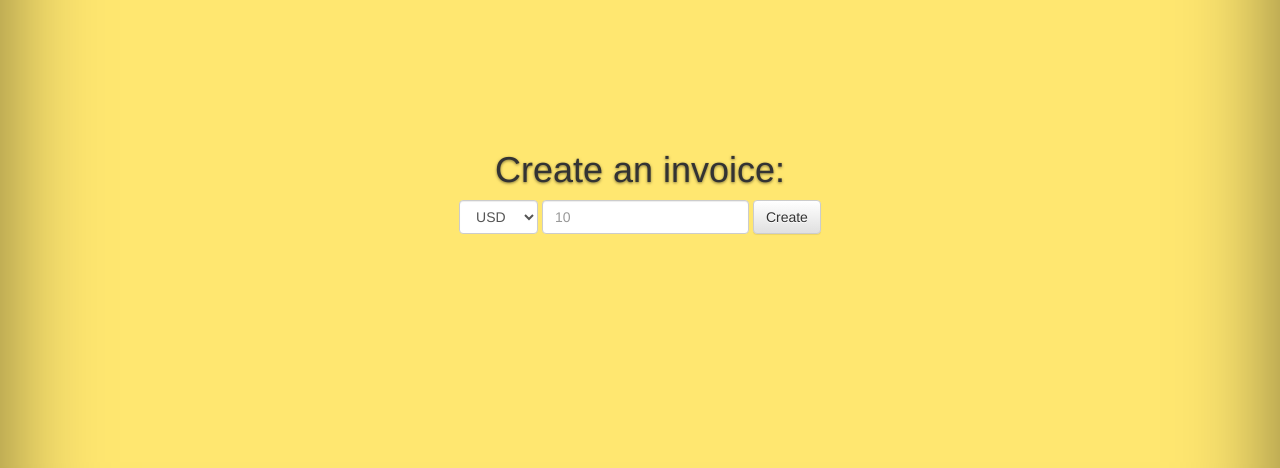
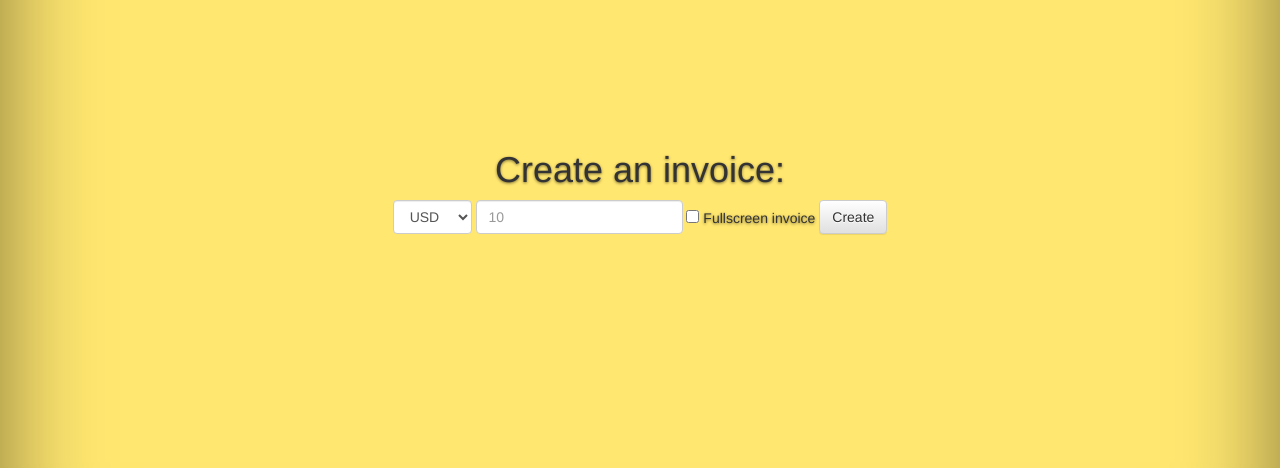
Before and after one commit to JamesPiechota/yellowdemo, a Django app: template demo/templates/demo/create.html in a window 1280 px wide. Shown: the part 218-686 px from the top of the page. Run offline with Django 3.2, Linux system fonts and the light colour scheme; the template is opened without the code that fills it, so the values that code supplies are empty; some libraries are stand-ins or nearby versions.

Commit message:
added fullscreen checkbox

```diff
--- a/demo/templates/demo/create.html
+++ b/demo/templates/demo/create.html
@@ -34,6 +34,12 @@
             <div class="form-group">
               <input id="id_amount" class="form-control" name="amount" step="any" type="number" placeholder="10" required/>
             </div>
+            <div class="checkbox">
+              <label>
+              <input id="id_fullscreen" name="fullscreen" type="checkbox">
+                Fullscreen invoice
+              </label>
+            </div>
           <button type="submit" class="btn btn-default">Create</button>
           </form>
 
--- a/demo/views.py
+++ b/demo/views.py
@@ -42,9 +42,11 @@ def create(request):
                 # widget. A non-demo site might also open a order in an
                 # Order Management System and attach the returned invoice
                 # id.
+
+                fullscreen = "&full=1" if form.cleaned_data['fullscreen'] else "&full=0"
                 data = response.json()
-                context = { 'url' : data['url'],
-                            'yellow_server' : "https://" + os.environ.get("YELLOW_SERVER", "api.yellowpay.co")  }
+                context = { 'url' : data['url'] + fullscreen,
+                            'yellow_server' : "https://" + os.environ.get("YELLOW_SERVER", "api.yellowpay.co")}
                 return render_to_response('demo/invoice.html', context)
             except yellow.YellowApiError as e:
                 error = e.message
```
